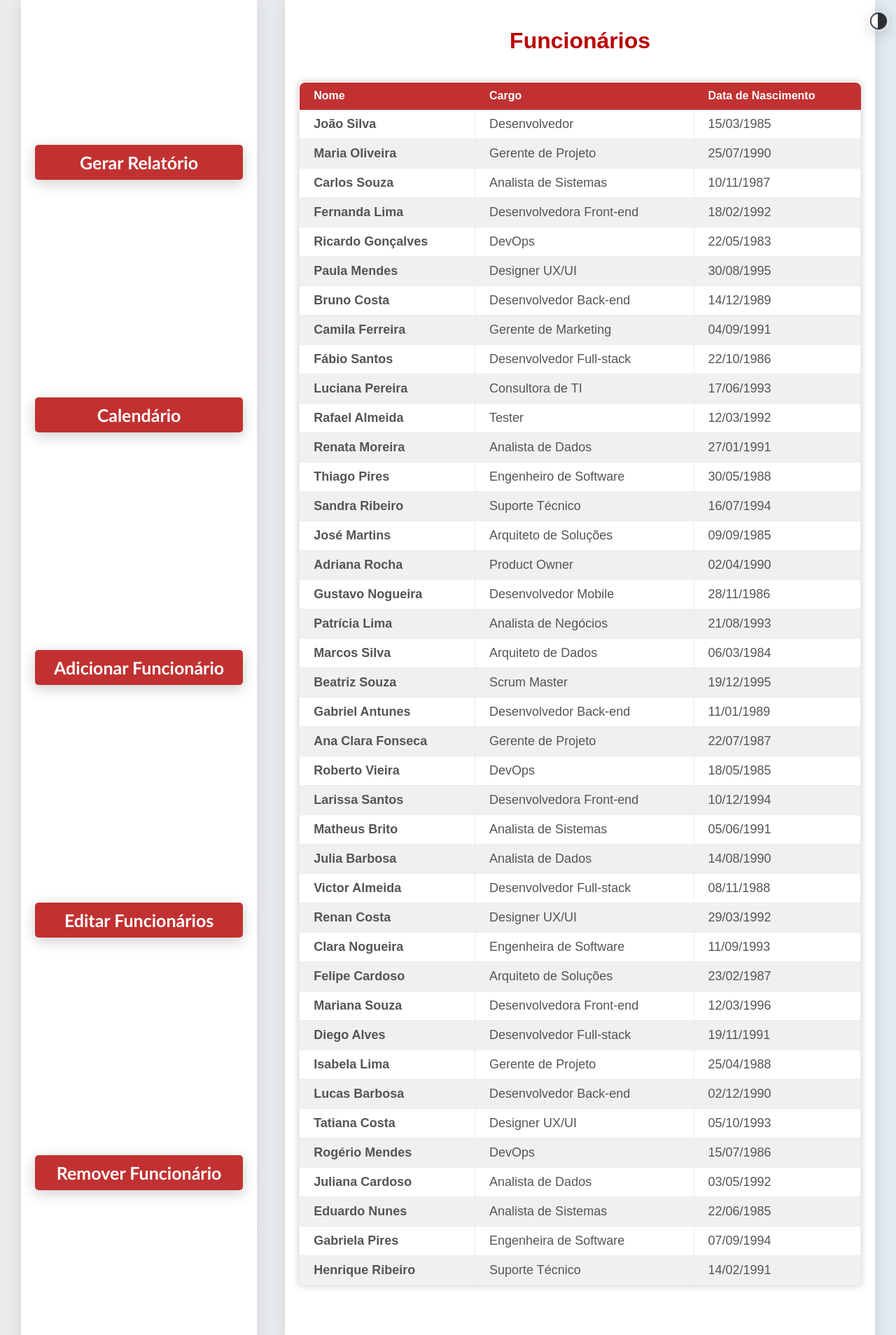
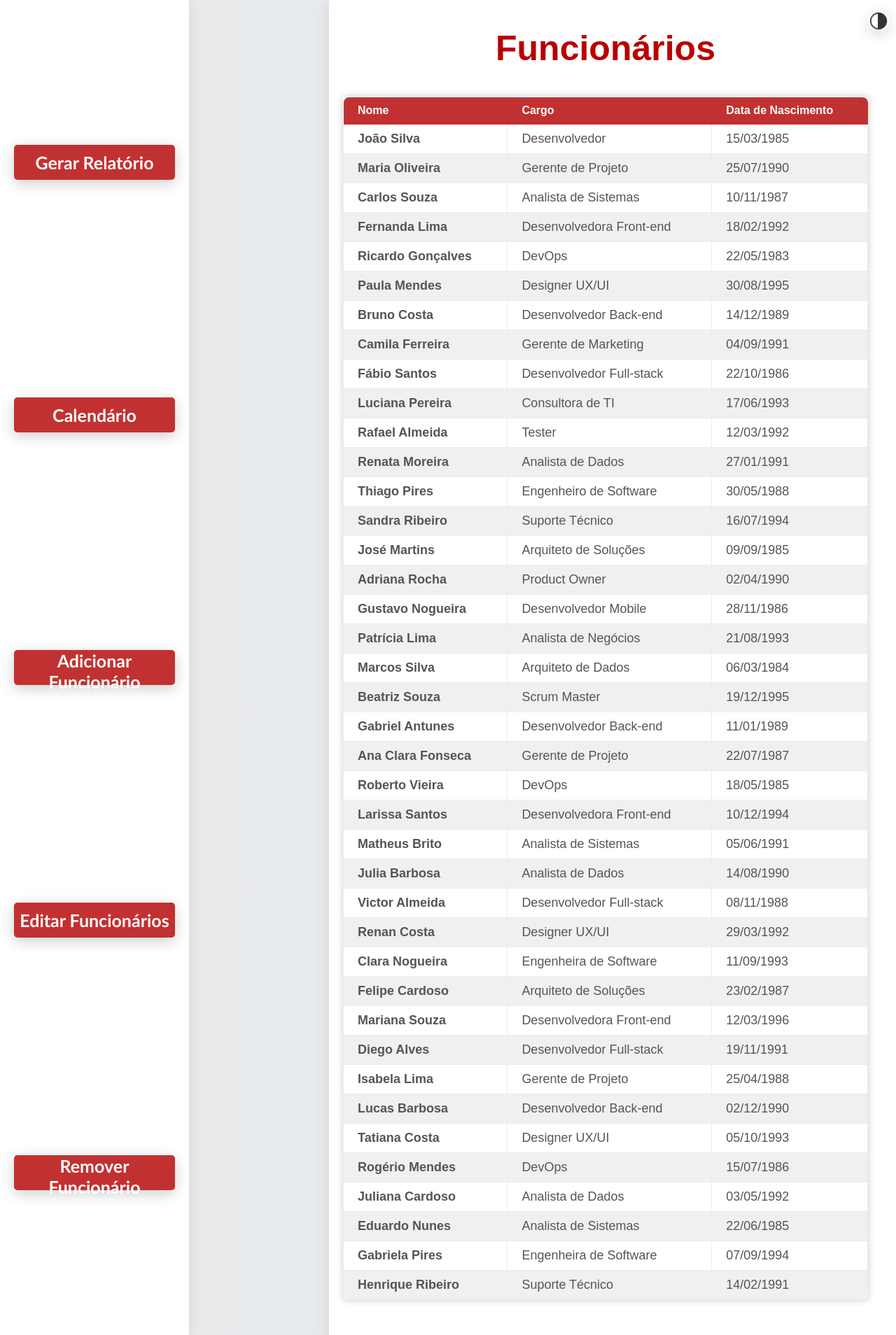
Before and after one commit to V1N1nam/Django, a Django app: page /main/ in a window 1280 px wide. Shown: the whole page at 70% size. Run offline with Django 5.2, Linux system fonts and the light colour scheme; a user stored in the database is signed in; data comes from the database, SQL or seed files in the repository.

Commit message:
main de novo

```diff
--- a/app/static/app/css/main.css
+++ b/app/static/app/css/main.css
@@ -10,14 +10,14 @@ body {
     color: #333;
     display: flex;
     justify-content: center;
-    margin: 0 30px;
+    margin: 0;
 }
 
 /* Estilizando o container da esquerda */
 .mainContainer {
     display: grid;
-    grid-template-columns: 1fr 2.5fr;
-    column-gap: 40px;
+    grid-template-columns: 1fr 3fr;
+    column-gap: 200px;
     width: 100%;
     height: 100vh;
 }
@@ -49,7 +49,6 @@ button {
     background-color: #c23131;
     font-weight: bold;
     font-size: 25px;
-    padding: 0 15px;
     width: 100%;
     height: 50px;
     font-family: Calibri;
@@ -72,7 +71,7 @@ button:hover {
     max-width: 1200px;
     background-color: white;
     box-shadow: 0 5px 20px rgba(0, 0, 0, 0.1);
-    padding: 20px;
+    padding: 20px 40px 20px 20px;
     text-align: center;
     overflow-y: scroll;
 }
@@ -80,6 +79,7 @@ button:hover {
 .rightContainer h1 {
     margin: 20px 0 40px 0;
     font-weight: bold;
+    font-size: 50px;
     color: #b90000;
 }
 
```
